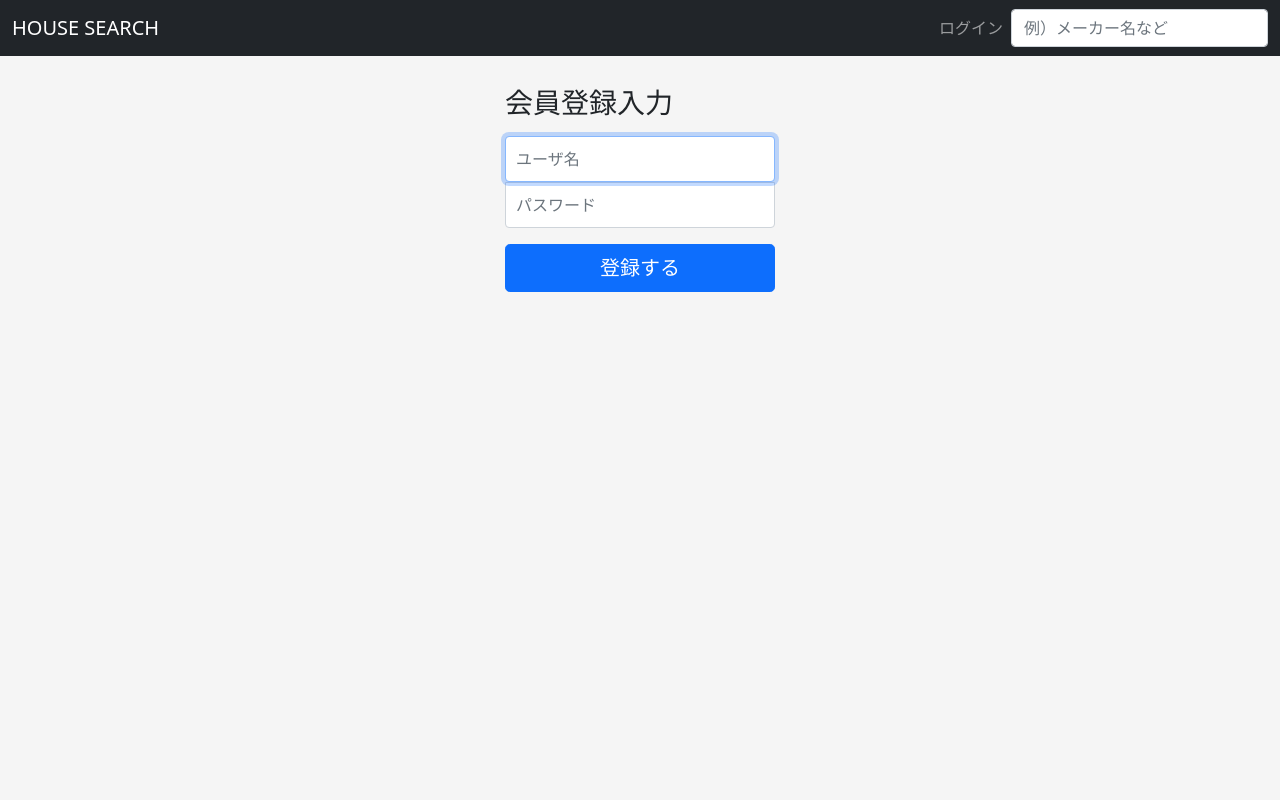
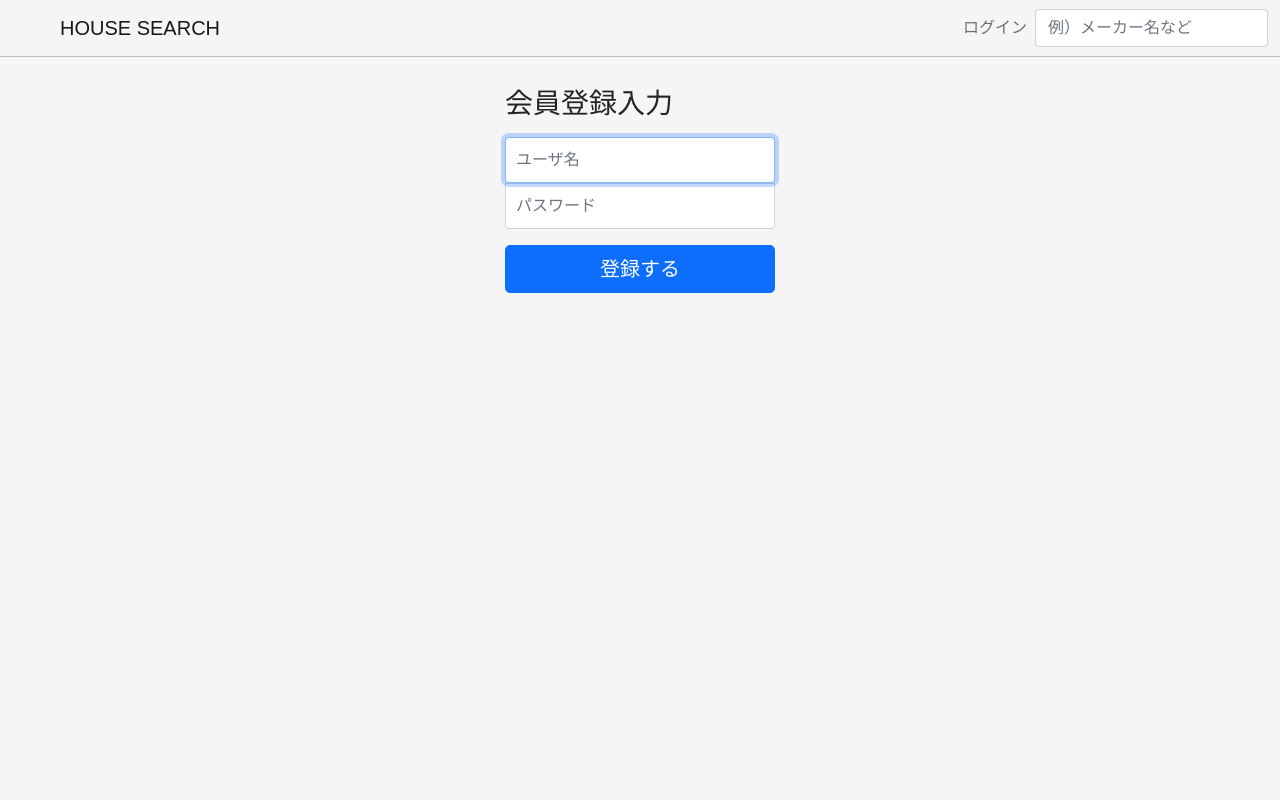
Before and after one commit to rendaman0215/housesearch_backend, a Django app: page /signup/ in a window 1280 px wide. Run offline with Django 3.2, Linux system fonts and the light colour scheme; some libraries are stand-ins or nearby versions.

Commit message:
change index

```diff
--- a/static/base.css
+++ b/static/base.css
@@ -1,3 +1,19 @@
+body {
+  font-family: 'Hiragino Kaku Gothic ProN', 'ヒラギノ角ゴ ProN W3', sans-serif;
+}
+
+.headline {
+  font-family: 'ヒラギノ明朝 ProN', 'Hiragino Mincho ProN', sans-serif;
+}
+
+.nav-cust {
+  border-bottom: solid 1px #BCBCBC;
+}
+
+.bg-darkolivegreen {
+  background-color: #3d4d22;
+}
+
 a {
   color: #333;
   text-decoration: none;
@@ -17,10 +33,6 @@ a.no-color-change {
     color: #333;
     text-decoration: none;
 }
-a:link {
-    color: #333;
-    text-decoration: none;
-}
 
 a:visited {
   color: #333;
--- a/static/list.css
+++ b/static/list.css
@@ -1,5 +1,10 @@
 .top-logo {
     border-bottom: solid 1px #BCBCBC;
+}
+
+.maker-card {
+    border-bottom: solid 1px #BCBCBC;
+    background-color: #f5f5f5
 }
 
 .maker-card-image {
--- a/templates/base.html
+++ b/templates/base.html
@@ -10,20 +10,22 @@
     <!-- reset CSS -->
     <link rel="stylesheet" href="https://cdnjs.cloudflare.com/ajax/libs/normalize/8.0.1/normalize.min.css">
 
+    <!-- Bootstrap CSS -->
+    <link href="https://cdn.jsdelivr.net/npm/bootstrap@5.0.0-beta1/dist/css/bootstrap.min.css" rel="stylesheet" integrity="sha384-giJF6kkoqNQ00vy+HMDP7azOuL0xtbfIcaT9wjKHr8RbDVddVHyTfAAsrekwKmP1" crossorigin="anonymous">
+    <link rel="stylesheet" href="https://cdn.jsdelivr.net/npm/bootstrap-icons@1.4.1/font/bootstrap-icons.css">
+
     <!-- base CSS -->
     <link rel='stylesheet' type='text/css' href="{% static 'base.css' %}">
 
-    <!-- Bootstrap CSS -->
-    <link href="https://cdn.jsdelivr.net/npm/bootstrap@5.0.0-beta1/dist/css/bootstrap.min.css" rel="stylesheet" integrity="sha384-giJF6kkoqNQ00vy+HMDP7azOuL0xtbfIcaT9wjKHr8RbDVddVHyTfAAsrekwKmP1" crossorigin="anonymous">
     {% block customcss %}
     {% endblock customcss %}
 
     <title>HOUSE SEARCH</title>
   </head>
   <body>
-    <nav class="navbar navbar-expand-md navbar-dark bg-dark" aria-label="Fourth navbar example">
+    <nav class="navbar navbar-expand-md navbar-light nav-cust" aria-label="Fourth navbar example">
       <div class="container-fluid">
-        <a class="navbar-brand" href="{% url 'index' %}">HOUSE SEARCH</a>
+          <a class="navbar-brand headline ps-5 mx-auto" href="{% url 'index' %}">HOUSE SEARCH</a>
         <button class="navbar-toggler" type="button" data-bs-toggle="collapse" data-bs-target="#navbarsExample04" aria-controls="navbarsExample04" aria-expanded="false" aria-label="Toggle navigation">
           <span class="navbar-toggler-icon"></span>
         </button>
```
Also changed, not shown: templates/list.html (+19 -15 lines).
